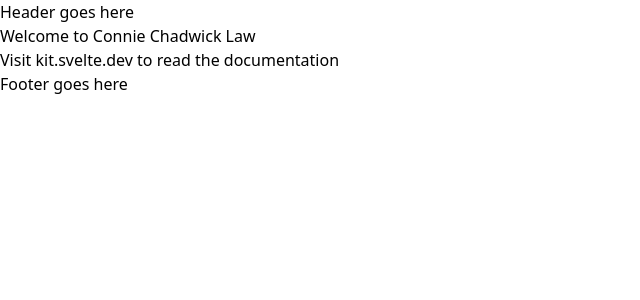
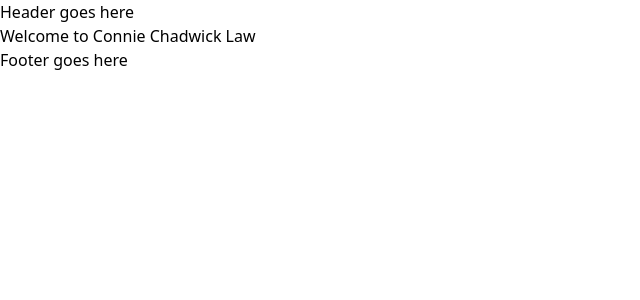
Before and after one commit to devaaronjohnson/chadwick-law, a SvelteKit app: page / in a window 1280 px wide. Shown: the top 300 px of the page, without its empty margins (0-640 px from the left). Built offline with nearby package versions, Linux system fonts and the light colour scheme.

Commit message:
Update +page.svelte

```diff
--- a/src/routes/+page.svelte
+++ b/src/routes/+page.svelte
@@ -1,2 +1 @@
 <h1>Welcome to Connie Chadwick Law</h1>
-<p>Visit <a href="https://kit.svelte.dev">kit.svelte.dev</a> to read the documentation</p>
```
